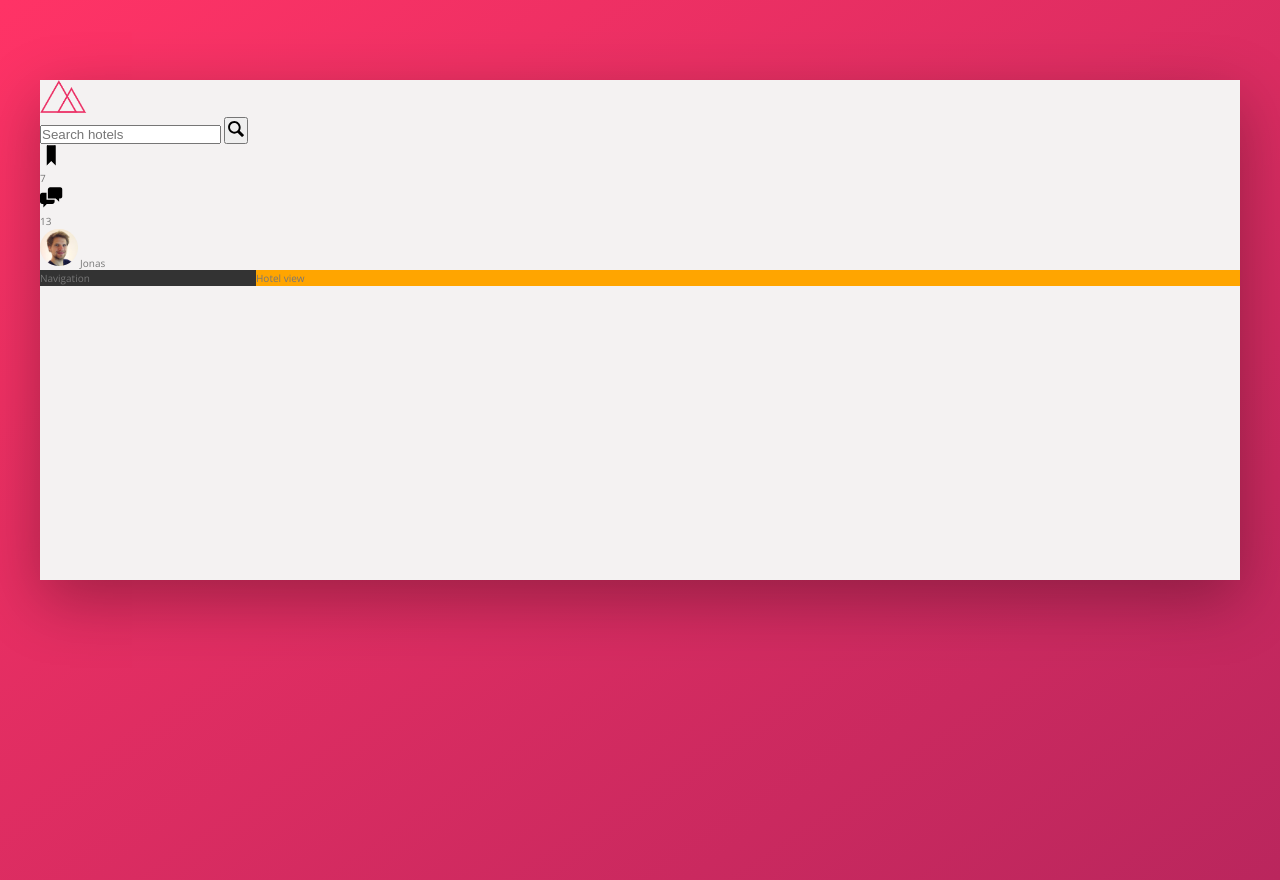
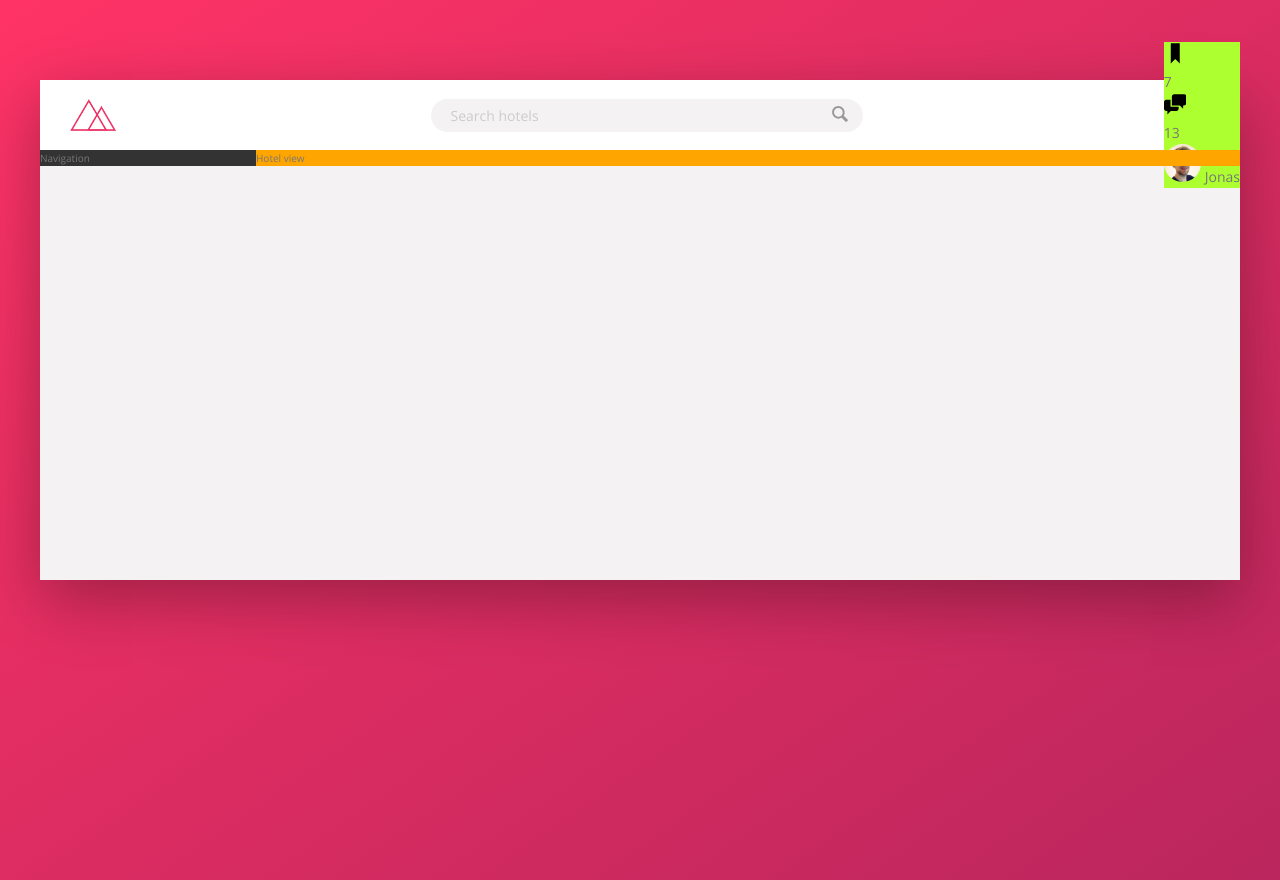
Before and after one commit to yukijina/trilly, a website: page index.html in a window 1280 px wide. Drawn offline with nearby package versions, Linux system fonts and the light colour scheme.

Commit message:
compiling

```diff
--- a/css/style.css
+++ b/css/style.css
@@ -52,16 +52,50 @@ body {
   min-height: 100vh; }
 
 .logo {
-  height: 3.25rem; }
+  height: 3.25rem;
+  margin-left: 3rem; }
 
+.search {
+  flex: 0  0 40%;
+  display: flex;
+  justify-content: center;
+  align-items: center; }
+  .search__input {
+    font-family: inherit;
+    font-size: inherit;
+    background-color: var(--color-grey-light-2);
+    border: none;
+    padding: .7rem 2rem;
+    border-radius: 100px;
+    width: 90%;
+    transition: all .2s;
+    margin-right: -3.25rem; }
+    .search__input:focus {
+      outline: none;
+      width: 100%;
+      background-color: var(--color-grey-light-3); }
+    .search__input::-webkit-input-placeholder {
+      font-weight: 100;
+      color: var(--color-grey-light-4); }
+  .search__input:focus + .search__button {
+    background-color: var(--color-grey-light-3); }
+  .search__button {
+    border: none;
+    background-color: var(--color-grey-light-2); }
+    .search__button:focus {
+      outline: none; }
+    .search__button:active {
+      transform: translateY(2px); }
   .search__icon {
     height: 2rem;
-  width: 2rem; }
+    width: 2rem;
+    fill: var(--color-grey-dark-3); }
 
+.user-nav {
+  background-color: greenyellow; }
   .user-nav__icon {
     height: 2.25rem;
     width: 2.25rem; }
-
   .user-nav__user-photo {
     height: 3.75rem;
     border-radius: 50%; }
@@ -73,10 +107,14 @@ body {
   box-shadow: var(--shadow-dark);
   min-height: 50rem; }
 
-.hearder {
+.header {
+  font-size: 1.4rem;
   height: 7rem;
   background-color: #fff;
-  border-bottom: var(--color-grey-light-2); }
+  border-bottom: var(--color-grey-light-2);
+  display: flex;
+  justify-content: space-between;
+  align-items: center; }
 
 .content {
   display: flex; }
```
Lines whose indentation alone changed are shown as unchanged.
